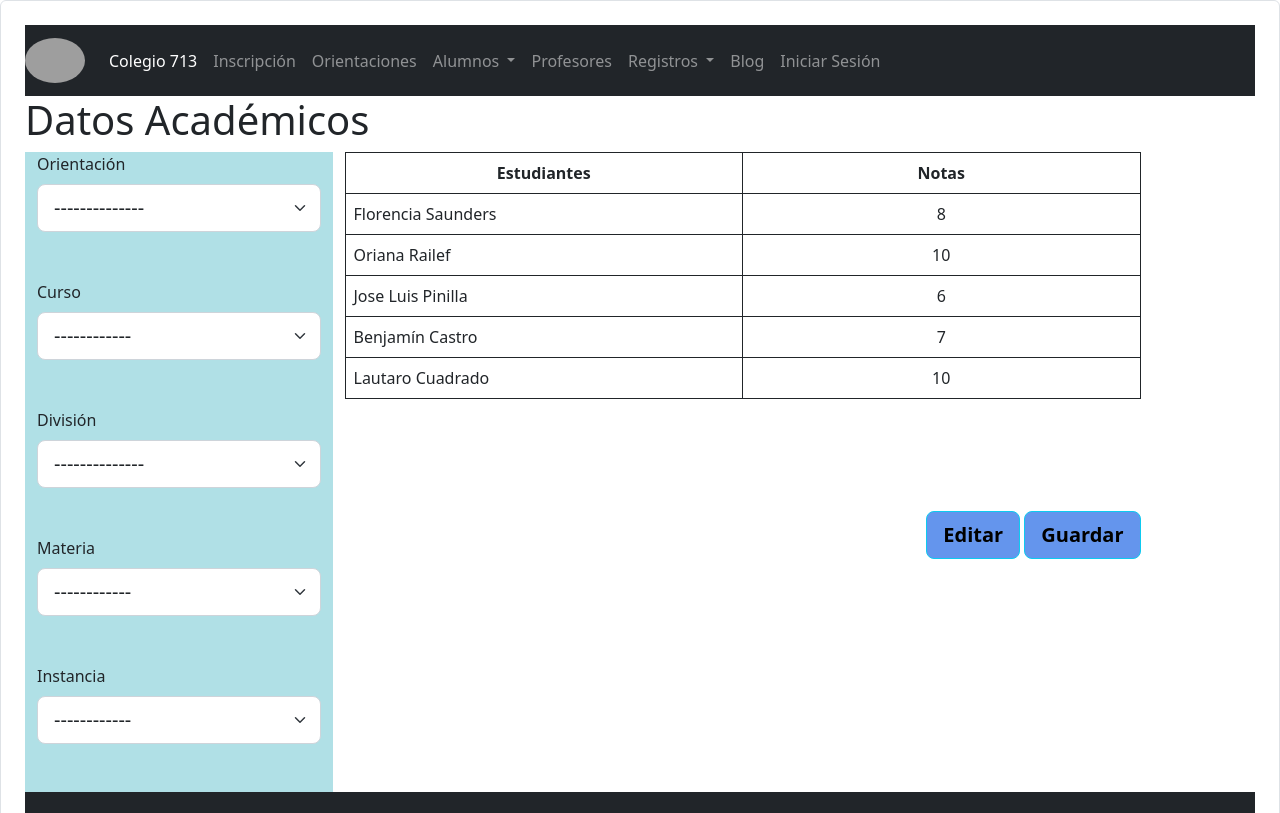
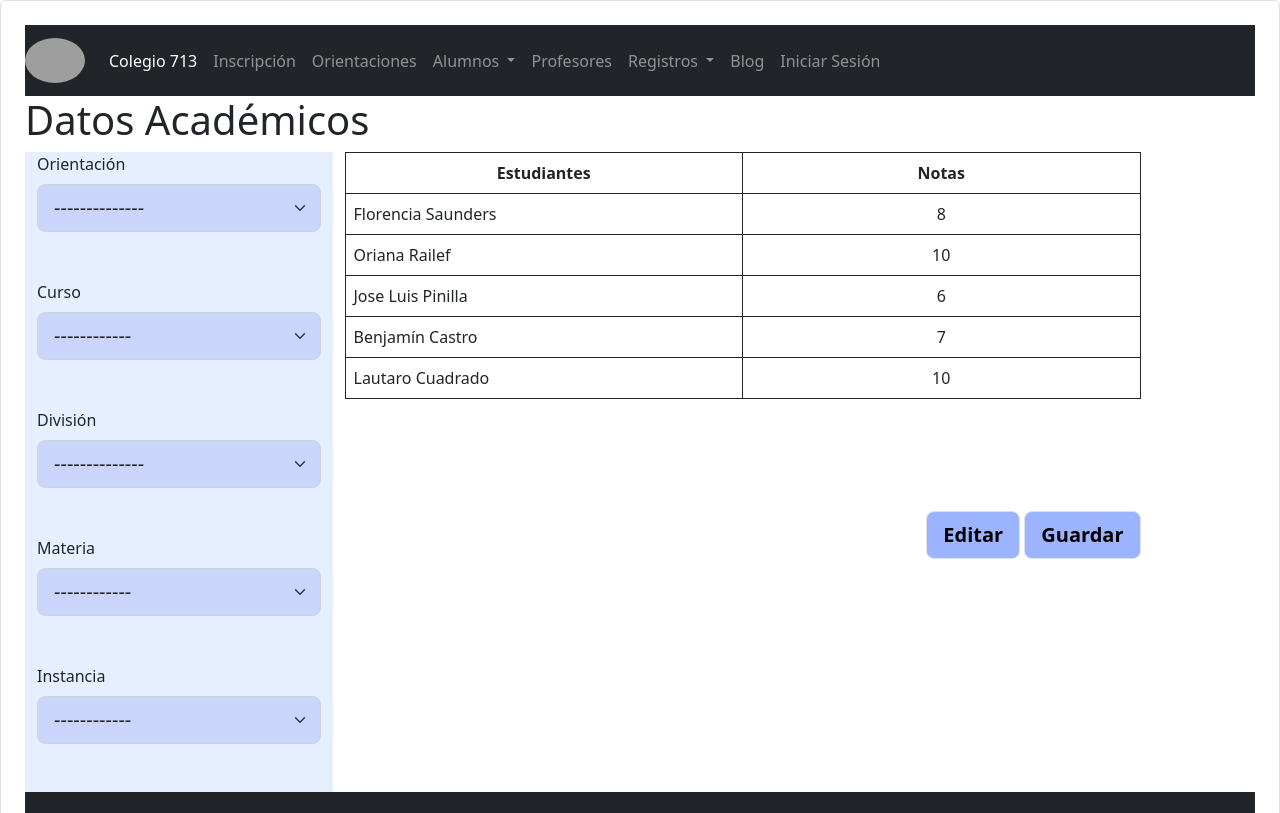
Before and after one commit to Escuela-713/sge_713, a PHP site: page /gestion_datos_academicos.php in a window 1280 px wide. Shown: the top 813 px of the page. Run offline with PHP 8.4, Linux system fonts and the light colour scheme; some libraries are stand-ins or nearby versions; grey boxes are pictures that could not be loaded.

```diff
--- a/gestion_datos_academicos.php
+++ b/gestion_datos_academicos.php
@@ -18,61 +18,56 @@
   <h1>Datos Académicos</h1>
   <div class="container-fluid">
     <div class="row">
-        <div class="col-3" style="background-color:#B0E0E6">
+      <div class="col-3" style="background-color:#E6EFFF">
         <label for="floatingEmptyPlaintextInput">Orientación</label>
-         <select class="form-select form-select-lg mb-5"   aria-label=".form-select-lg example" >
-  <option selected>--------------</option>
-  <option value="1">ETP</option>
-  <option value="2">Humanidades</option>
-  <option value="3">Comunicaciones</option>
-</select>
-
+          <select class="form-select form-select-lg mb-5"  style="background-color:#CAD5FB" aria-label=".form-select-lg example" >
+           <option selected style="background-color:#9CB3FF">--------------</option>
+            <option value="1" style="background-color:#9CB3FF">ETP</option>
+            <option value="2"  style="background-color:#9CB3FF">Humanidades</option>
+            <option value="3"  style="background-color:#9CB3FF">Comunicaciones</option>
           </select>
         <label for="floatingEmptyPlaintextInput">Curso</label>
-<select class="form-select form-select-lg mb-5" aria-label=".form-select-lg example">
+            <select class="form-select form-select-lg mb-5" style="background-color:#CAD5FB" aria-label=".form-select-lg example">
               <option selected>------------</option>
-  <option value="1">1º</option>
-  <option value="2">2º</option>
-  <option value="3">3º</option>
-  <option value="4">4º</option>
-  <option value="5">5º</option>
-  <option value="6">6º</option>
-  <option value="7">7º</option>
+              <option value="1" style="background-color:#9CB3FF">1º</option>
+              <option value="2" style="background-color:#9CB3FF">2º</option>
+              <option value="3" style="background-color:#9CB3FF">3º</option>
+              <option value="4" style="background-color:#9CB3FF">4º</option>
+              <option value="5" style="background-color:#9CB3FF">5º</option>
+              <option value="6" style="background-color:#9CB3FF">6º</option>
+              <option value="7" style="background-color:#9CB3FF">7º</option>
             </select>
           <label for="floatingEmptyPlaintextInput">División</label>
-<select class="form-select form-select-lg mb-5" aria-label=".form-select-lg example">
+            <select class="form-select form-select-lg mb-5" style="background-color:#CAD5FB" aria-label=".form-select-lg example">
               <option selected>--------------</option>
-  <option value="1">1era</option>
-  <option value="2">2da</option>
-  <option value="3">3era</option>
+              <option value="1" style="background-color:#9CB3FF">1era</option>
+              <option value="2" style="background-color:#9CB3FF">2da</option>
+              <option value="3" style="background-color:#9CB3FF">3era</option>
             </select>
           <label for="floatingEmptyPlaintextInput">Materia</label>
-<select class="form-select form-select-lg mb-5" aria-label=".form-select-lg example">
+            <select class="form-select form-select-lg mb-5" style="background-color:#CAD5FB" aria-label=".form-select-lg example">
               <option selected>------------</option>
-  <option value="1">Lengua</option>
-  <option value="2">Matematica</option>
-  <option value="3">Historia</option>
-  <option value="4">Geografia</option>
-  <option value="5">Educacion Fisica</option>
-  <option value="6">Desarrollo IV</option>
+              <option value="1" style="background-color:#9CB3FF">Lengua</option>
+              <option value="2" style="background-color:#9CB3FF">Matematica</option>
+              <option value="3" style="background-color:#9CB3FF">Historia</option>
+              <option value="4" style="background-color:#9CB3FF">Geografia</option>
+              <option value="5" style="background-color:#9CB3FF">Educacion Fisica</option>
+              <option value="6" style="background-color:#9CB3FF">Desarrollo IV</option>
             </select>
           <label for="floatingEmptyPlaintextInput">Instancia</label>
-<select class="form-select form-select-lg mb-5" aria-label=".form-select-lg example">
+            <select class="form-select form-select-lg mb-5" style="background-color:#CAD5FB" aria-label=".form-select-lg example">
               <option selected>------------</option>
-  <option value="1">1º</option>
-  <option value="2">2º</option>
-  <option value="3">3º</option>
-  <option value="4">Instancia diciembre</option>
-  <option value="5">Instancia marzo</option>
-  <option value="6">Nota final</option>
+              <option value="1" style="background-color:#9CB3FF">1º</option>
+              <option value="2" style="background-color:#9CB3FF">2º</option>
+              <option value="3" style="background-color:#9CB3FF">3º</option>
+              <option value="4" style="background-color:#9CB3FF">Instancia diciembre</option>
+              <option value="5" style="background-color:#9CB3FF">Instancia marzo</option>
+              <option value="6" style="background-color:#9CB3FF">Nota final</option>
             </select>
         </div>
 
-
         <div class="col-8">
-
           <table class="table ">
-
             <thead>
               <tr >
                 <th class="col-6 border border-dark text-center "  scope="col">Estudiantes</th>
@@ -85,35 +80,37 @@
                 <td class="border border-dark" scope="row">Florencia Saunders</td>
                 <td class="border border-dark text-center">8</td>
               </tr>
+
               <tr>
                 <td class="border border-dark" scope="row">Oriana Railef</td>
                 <td class="border border-dark text-center">10</td>
               </tr>
+
               <tr>
                 <td class="border border-dark" scope="row">Jose Luis Pinilla</td>
                 <td class="border border-dark text-center">6</td>
               </tr>
+
               <tr>
                 <td class="border border-dark" scope="row">Benjamín Castro</td>
                 <td class="border border-dark text-center">7</td>
               </tr>
+
               <tr>
                 <td class="border border-dark" scope="row">Lautaro Cuadrado</td>
                 <td class="border border-dark text-center">10</td>
               </tr>
             </tbody>
-
           </table>
-
 <br>
 <br>
 <br>
 <br>
           <p align="right">
-      <button type="button" class="btn btn-info btn-lg" style="background-color:#6495ED"> <strong> Editar</strong></button>
-      <button type="button" class="btn btn-info btn-lg justify-content-end" style="background-color:#6495ED"><strong>Guardar</strong></button>
+            <button type="button" class="btn btn-info btn-lg border border-#9CB3FF" style="background-color:#9CB3FF"><strong>Editar</strong></button>
+            <button type="button" class="btn btn-info btn-lg border border-#9CB3FF" style="background-color:#9CB3FF"><strong>Guardar</strong></button>
           </p>
-
+        </div>
       </div>
     </div>
 
@@ -124,6 +121,7 @@
 	<?php include("modal/modal_eliminar.php");?>
 	<script src="js/script_alumno.js"></script>
 
+
   <?php include("footer.php");?>
 </body>
 </html>
```
Lines whose indentation alone changed are shown as unchanged.
